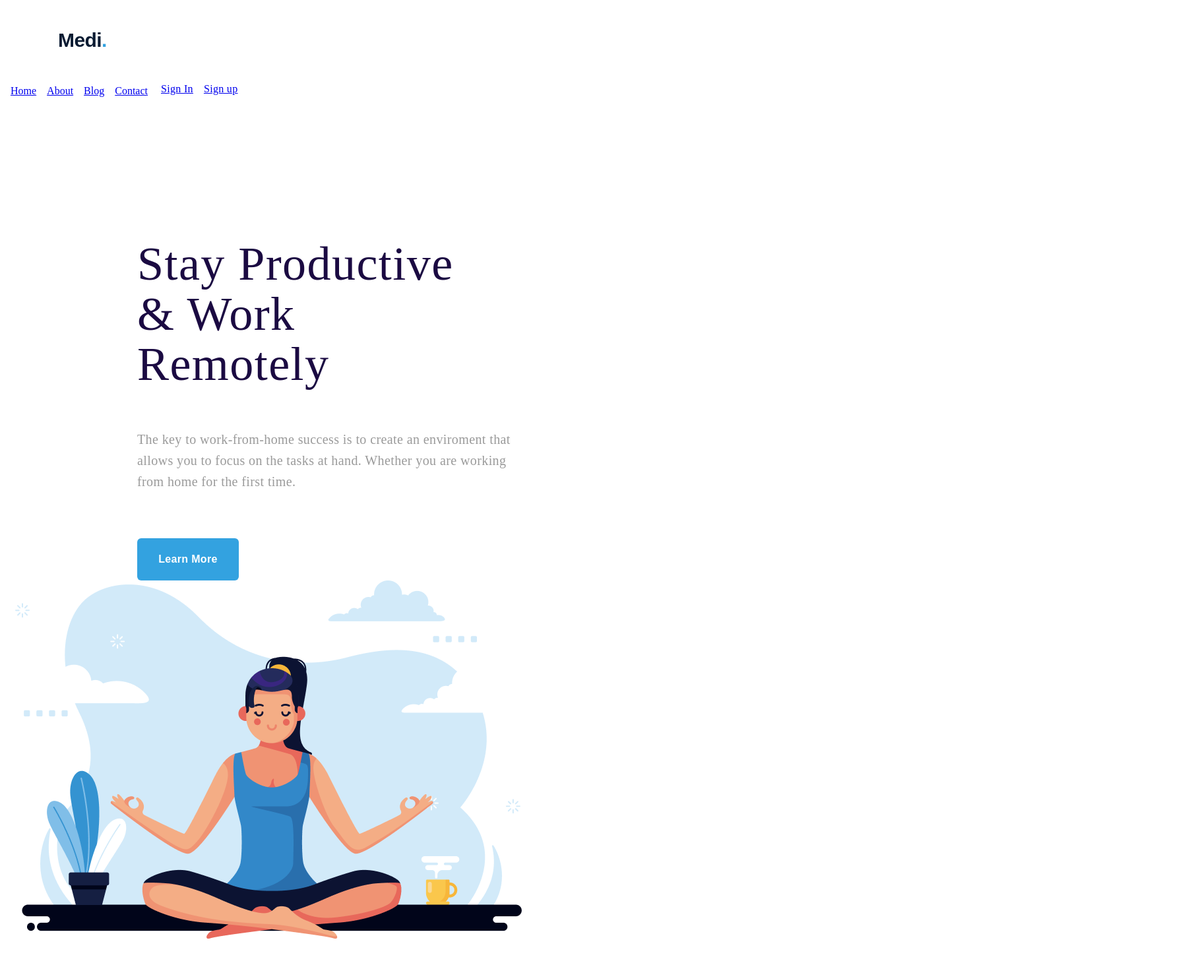
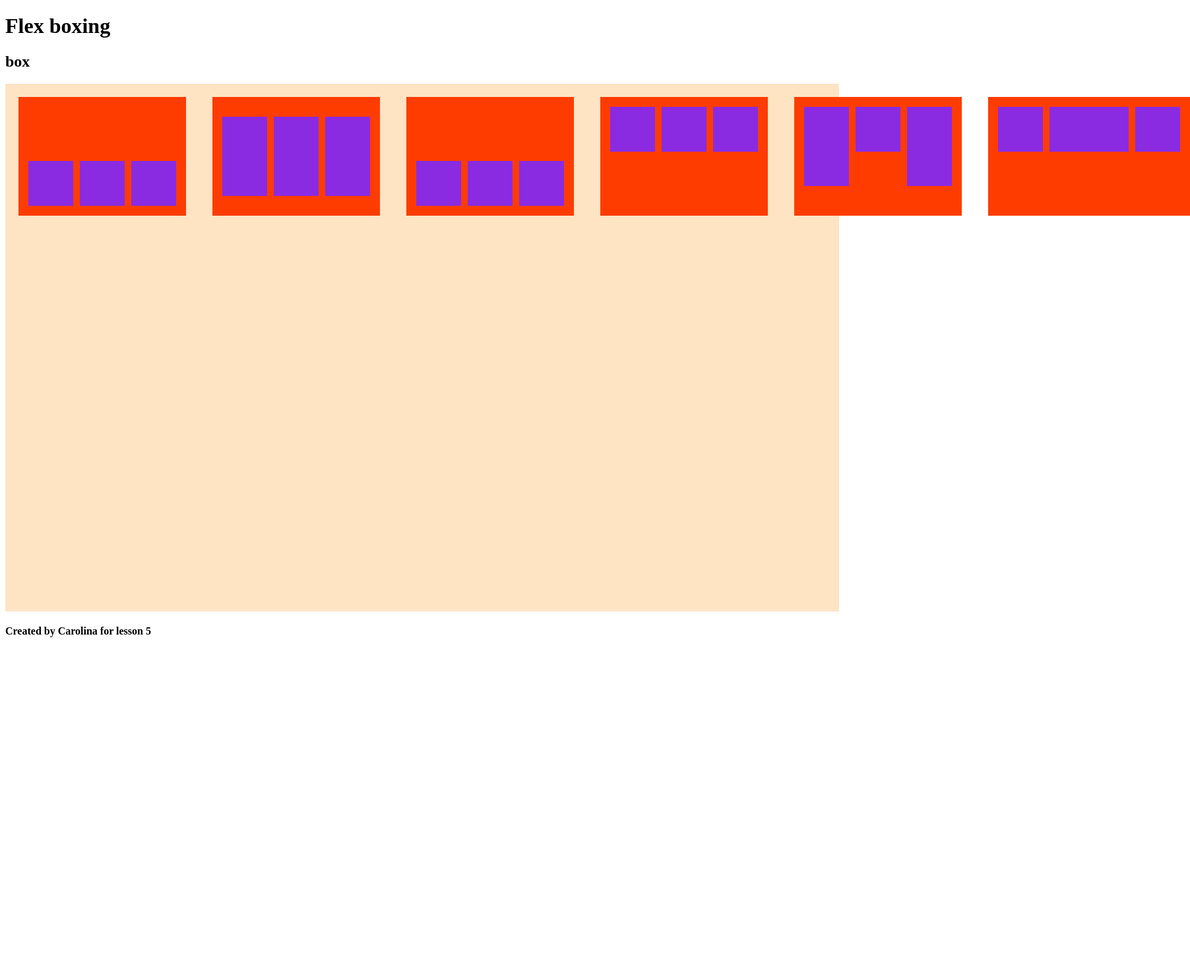
Before and after one commit to OceaChan/Lesson5, a plain HTML site: page index.html in a window 1280 px wide. Shown: the whole page at 66% size, 1804 px wide, since content can reach past the window. After the commit the page ends 987 px from the top, so only its background shows below. Drawn offline with Linux system fonts and the light colour scheme.

Commit message:
Todays work

```diff
--- a/index.html
+++ b/index.html
@@ -5,38 +5,55 @@
     <meta http-equiv="X-UA-Compatible" content="IE=edge">
     <meta name="viewport" content="width=device-width, initial-scale=1.0">
     <link rel="stylesheet" href="styles/index.css">
-    <title>Lesson 4</title>
+    <title>Lesson 5</title>
 </head>
 <body>
     <header>
-        <h3 class="logo">Medi<span class="logo-dot">.</span></h3>
-        <nav class="nav">
-            <ul>
-                <li><a href="index.html">Home</a></li>
-                <li><a href="About.html">About</a></li>
-                <li><a href="blog.html">Blog</a></li>
-                <li><a href="contact.html">Contact</a></li>
-            </ul>
-            <ul>
-                <li class="login"><a href="login.html">Sign In</a></li>
-                <li class="login"><a href="signup.html">Sign up</a></li>
-            </ul>
-        </nav>
+        <h1>Flex boxing</h1>
     </header>
     <main>
-        <section>
-            <h1 class="main-title">Stay Productive &
-                Work Remotely</h1>
-            <p class="main-info">The key to work-from-home success is to create an
-                enviroment that allows you to focus on the tasks at hand. Whether you are working from home for the first time.</p>
-            <button class="main-btn">Learn More</button>
-        </section>
-        <section>
-            <img src="images\Frame.png" alt="Woman doing yoga">
-        </section>
+       <div class="flex_boxes">
+        <h2 class="flex_heading"> box</h2>
+        <div class="container">
+            <div class="block_one">
+                <div class="squares"></div>
+                <div class="squares"></div>
+                <div class="squares"></div>
+
+            </div>
+            <div class="block_two">
+                <div class="rectangle"></div>
+                <div class="rectangle"></div>
+                <div class="rectangle"></div>
+
+
+            </div>
+            <div class="block_three">
+                <div class="squares"></div>
+                <div class="squares"></div>
+                <div class="squares"></div>
+            </div>
+            <div class="block_four">
+                <div class="squares"></div>
+                <div class="squares"></div>
+                <div class="squares"></div>
+            </div>
+            <div class="block_five">
+                <div class="rectangle"></div>
+                <div class="squares"></div>
+                <div class="rectangle"></div>
+            </div>
+            <div class="block_six">
+                <div class="squares"></div>
+                <div class="rectangle_two"></div>
+                <div class="squares"></div>
+            </div>
+        </div>
+
+       </div>
     </main>
     <footer>
-        <h4 class="credit">Created by Carolina for lesson 4</h4>
+        <h4 class="credit">Created by Carolina for lesson 5</h4>
     </footer>
 
 </body>
--- a/styles/index.css
+++ b/styles/index.css
@@ -3,131 +3,109 @@ header{
     width: 1600px;
     max-width: 100%;
 }
-
-.logo{
-font-family: 'Circular Std', sans-serif;
-font-style: normal;
-font-weight: 900;
-font-size: 30px;
-line-height: 160%;
-/* or 48px */
-letter-spacing: -0.02em;
-color: #0A1B32;
-margin-top: 37px;
-margin-left: 80px;
-}
-.logo-dot{
-    color: #33A2E0;
-}
-nav{
-    list-style-type: none;
-    overflow: visible;
-    display: inline;
-}
-ul{
-    display: inline-block;
-    margin: 0;
-    padding: 0;
-    overflow: hidden;
-}
-li{
-    list-style-type: none;
-    float: left;
-}
-li a{
-    list-style-type: none;
-    display: inline-block;
-    padding: 8px;
-}
-.nav-list{
-    overflow: hidden;
-    font-family: 'Roboto' sans-serif;
-    font-style: normal;
-    font-weight: 400;
-    font-size: 16px;
-    line-height: 24px;
-    /* identical to box height, or 150% */
-    text-align: center;
-    letter-spacing: 0.02em;
-    color: #d9ff00;
-}
-.login{
-    font-family: 'Roboto' sans-serif;
-    font-style: normal;
-    font-weight: 400;
-    font-size: 16px;
-    line-height: 24px;
-    /* identical to box height, or 150% */
-    text-align: right;
-    letter-spacing: 0.02em;
-    color: #d9ff00;
-}
-
-section{
-    display: inline-block;
-}
-
-/* Stay Productive & Work Remotely */
-.main-title{
-    max-width: 495px;
-    width: 100%;
-    margin-top: 203px;
-    margin-left: 200px;
-    font-family: 'Ramaraja', serif;
-    font-style: normal;
-    font-weight: 400;
-    font-size: 72px;
-    line-height: 76px;
-    /* or 106% */
-    letter-spacing: 0.02em;
-    color: #1B0A42;
-}
-
-.main-info{
-    max-width: 584px;
-    width: 100%;
-    margin-top: 10px;
-    margin-left: 200px;
-    font-family: 'Roboto' sans-serif;
-    font-style: normal;
-    font-weight: 400;
-    font-size: 20px;
-    line-height: 32px;
-    /* or 160% */
-    letter-spacing: 0.02em;
-    color: #9A9A9A;
+.flex_heading{
 
 }
-.main-btn{
-    width: 154px;
-    height: 64px;
-    margin-top: 50px;
-    margin-left: 200px;
-    border: none;
-    background-color: #33A2E0;
-    border-radius: 6px;
-    font-family: 'Roboto' sans-serif;
-    font-style: normal;
-    font-weight: bold;
-    font-size: 16px;
-    line-height: 32px;
-    /* or 200% */
-    text-align: center;
-    letter-spacing: 0.02em;
-    color: #FFFFFF;
-}
-footer {
-    display: block;
-}
-.credit{
-    width: fit-content;
-    max-width: 100%;
-    margin-top: 25px;
-    margin-left: 200px;
-    font-family: 'Roboto' sans-serif;
-    font-style: normal;
-    font-weight: bold;
-    font-size: 10px;
-    color: #ffffff;
+.container{
+    display: flex;
+    /*
+    justify-content: flex-start;
+    justify-content: flex-end;
+    justify-content: center;
+    justify-content: space-between;
+    justify-content: space-around;
+    justify-content: space-evenly;
+
+    align-items: flex-start;
+    align-items: flex-end;
+    align-items: center;
+    align-items: stretch;
+    align-items: baseline;
+
+    flex-direction: column;
+    flex-direction: column-reverse;
+    flex-direction: row;
+    flex-direction: row-reverse;
+    */
+    background-color: bisque;
+    min-height: 100vh;
+    min-width: 100vh;
+    width: 100%;
+    height: 100%;
+    flex-direction: row;
+    align-items: flex-start;
 
 }
+.block_one{
+    background-color: rgb(255, 60, 0);
+    width: 468px;
+    height: 160px;
+    margin: 20px;
+    padding: 10px;
+    display: flex;
+    align-items: flex-end
+}
+.block_two{
+    background-color: rgb(255, 60, 0);
+    width: 468px;
+    height: 160px;
+    margin: 20px;
+    padding: 10px;
+    display: flex;
+    justify-content: center;
+    align-items: center;
+
+}
+.block_three{
+    background-color: rgb(255, 60, 0);
+    width: 468px;
+    height: 160px;
+    margin: 20px;
+    padding: 10px;
+    display: flex;
+    flex-direction: row-reverse;
+    align-items: flex-end;
+ }
+.block_four{
+    background-color: rgb(255, 60, 0);
+    width: 468px;
+    height: 160px;
+    margin: 20px;
+    padding: 10px;
+    display: flex;
+    flex-direction: row-reverse;
+}
+.block_five{
+    background-color: rgb(255, 60, 0);
+    width: 468px;
+    height: 160px;
+    margin: 20px;
+    padding: 10px;
+    display: flex;
+}
+.block_six{
+    background-color: rgb(255, 60, 0);
+    width: 468px;
+    height: 160px;
+    margin: 20px;
+    padding: 10px;
+    display: flex;
+}
+.squares{
+    background-color: blueviolet;
+    width: 68px;
+    height: 68px;
+    margin: 5px;
+}
+.rectangle{
+    background-color: blueviolet;
+    width: 68px;
+    height: 120px;
+    margin: 5px;
+}
+.rectangle_two{
+    background-color: blueviolet;
+    width: 120px;
+    height: 68px;
+    margin: 5px;
+}
```
